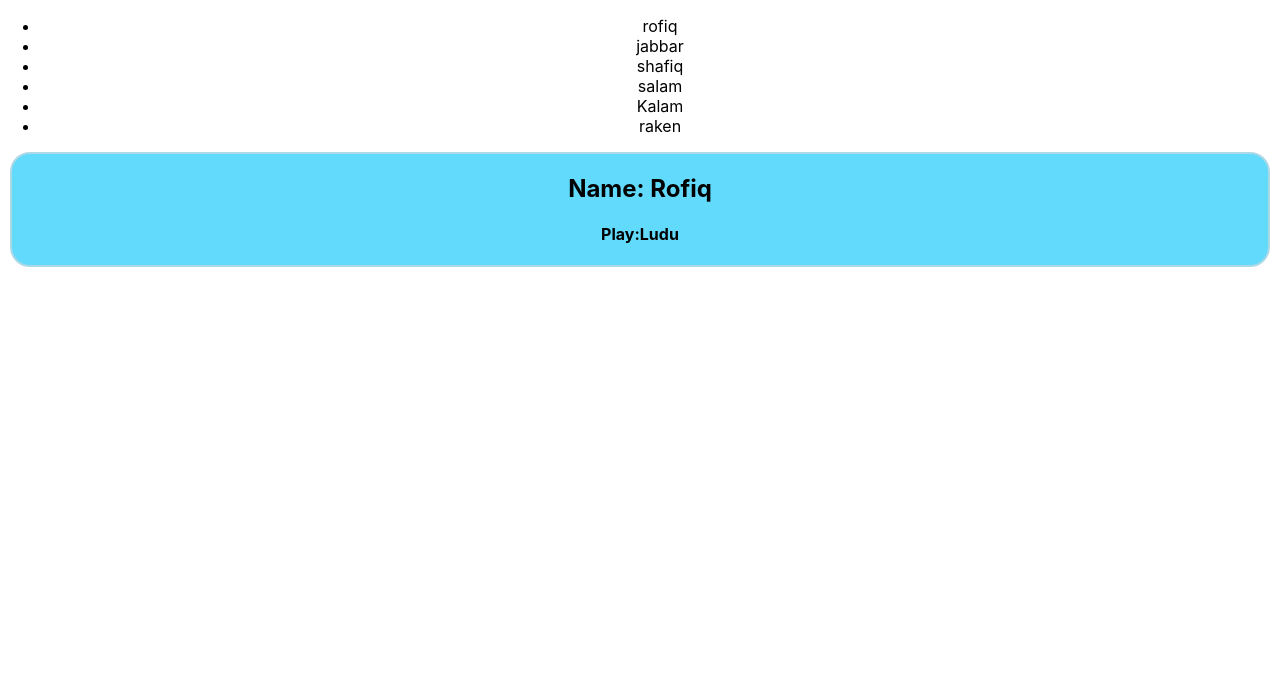
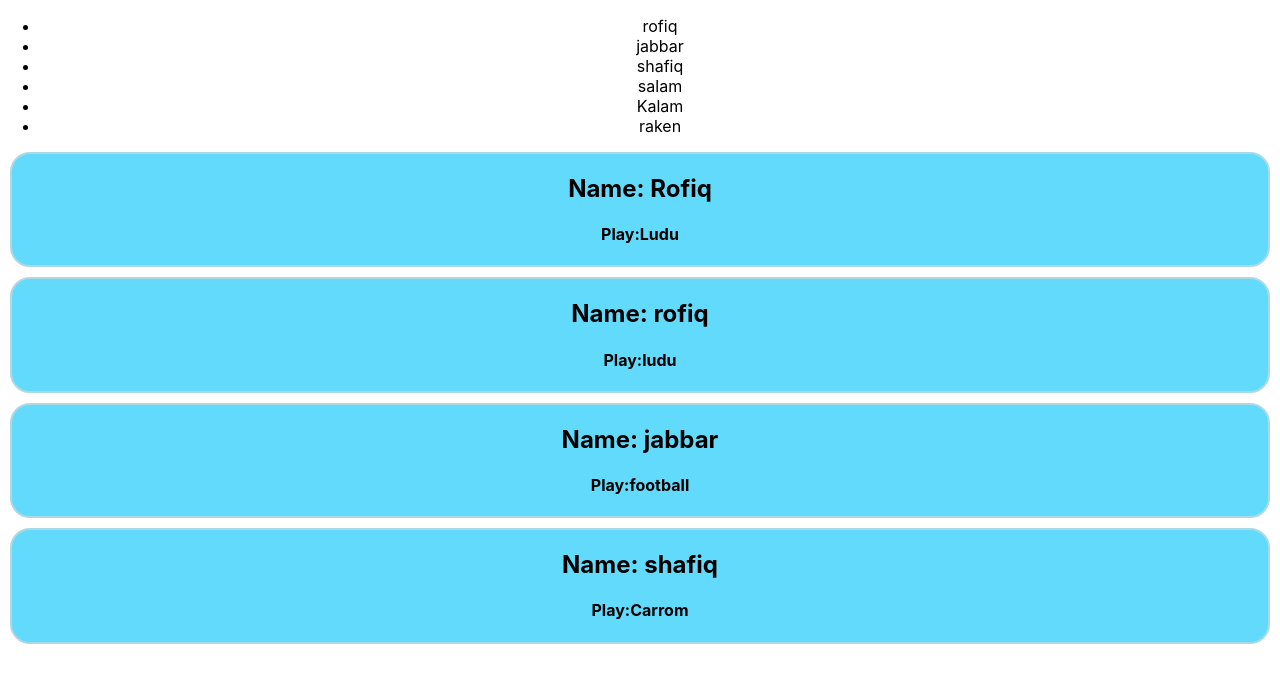
Before and after one commit to 404Bappy/Learning-React, a React (Create React App) app: page / in a window 1280 px wide. Shown: the top 682 px of the page. Built offline with nearby package versions, Linux system fonts and the light colour scheme.

Commit message:
initial comit

```diff
--- a/src/App.js
+++ b/src/App.js
@@ -20,7 +20,7 @@ const tournament =[
      </ul>
      <Tournament Name ="Rofiq" play="Ludu"></Tournament>
      {
-       tournament.map(tournament => console.log(tournament))
+       tournament.map(tournament => <Tournament Name ={tournament.Name} play={tournament.play}></Tournament>)
      }
 
     </div>
```
